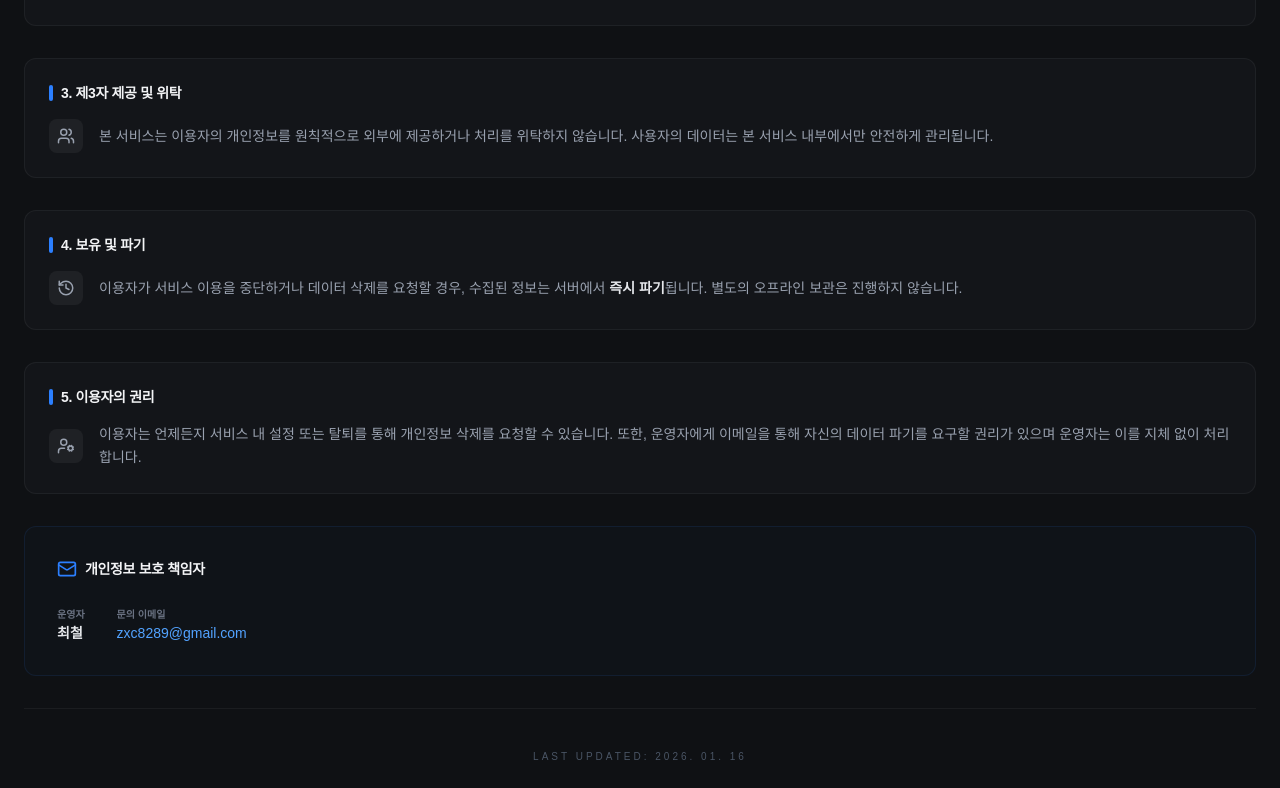
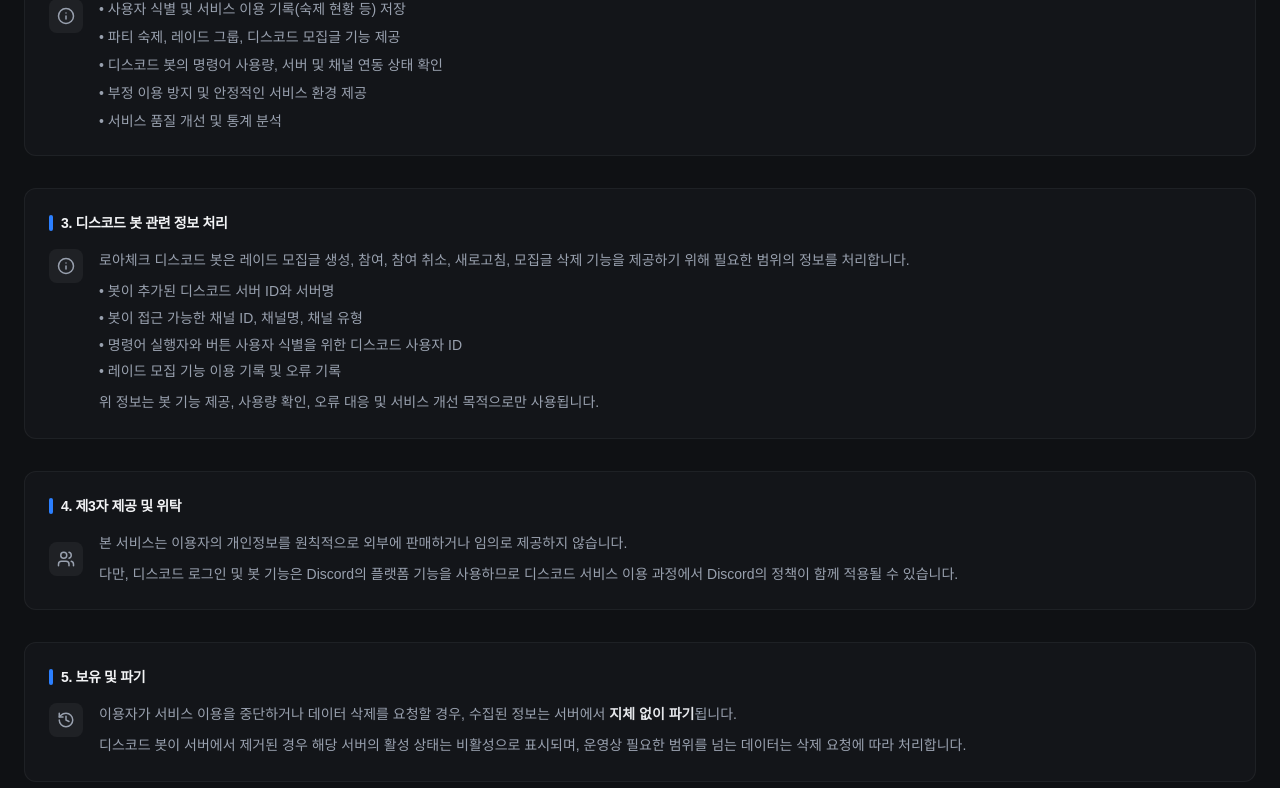
Before and after one commit to zxc8289/lostark_front, a Next.js app: page /privacy in a window 1280 px wide. Shown: the part 652-1440 px from the top of the page. Built offline with nearby package versions, Linux system fonts and the light colour scheme; no server answers; a web font is replaced by a local one.

Commit message:
수정 사항

```diff
--- a/src/app/calculator/weekly-gold/page.tsx
+++ b/src/app/calculator/weekly-gold/page.tsx
@@ -13,6 +13,7 @@ import {
     recommendWeeklyGoldRaids,
     type WeeklyGoldSortMode,
 } from "@/app/lib/calculators/weekly-gold";
+import { getRaidDifficultyLabel } from "@/app/lib/tasks/raid-display";
 
 type CharacterForm = {
     id: string;
@@ -463,7 +464,7 @@ export default function WeeklyGoldCalculatorPage() {
                                                                     key={raid.id}
                                                                     className="rounded-full bg-white/5 px-2.5 py-1 text-xs font-bold text-gray-300"
                                                                 >
-                                                                    {raid.raidName} {raid.difficulty}
+                                                                    {raid.raidName} {getRaidDifficultyLabel(raid.raidName, raid.difficulty)}
                                                                 </span>
                                                             ))
                                                         ) : (
--- a/src/app/components/tasks/tabs/my-tasks/WeeklyIncomeTab.tsx
+++ b/src/app/components/tasks/tabs/my-tasks/WeeklyIncomeTab.tsx
@@ -3,6 +3,7 @@
 import { useMemo } from "react";
 import { useMyTasksCtx } from "@/app/my-tasks/MyTasksContext";
 import { raidInformation, type DifficultyKey } from "@/server/data/raids";
+import { getRaidDifficultyLabel } from "@/app/lib/tasks/raid-display";
 
 type RaidIncomeRow = {
     raidName: string;
@@ -187,7 +188,7 @@ export default function WeeklyIncomeTab() {
                                         <div className="flex flex-wrap justify-center gap-2">
                                             {row.raids.map((raid) => (
                                                 <span key={`${row.name}-${raid.raidName}`} className="rounded-full bg-white/5 px-2.5 py-1 text-xs font-bold text-gray-300">
-                                                    {raid.raidName} {raid.difficulty}
+                                                    {raid.raidName} {getRaidDifficultyLabel(raid.raidName, raid.difficulty)}
                                                 </span>
                                             ))}
                                         </div>
--- a/src/app/privacy/page.tsx
+++ b/src/app/privacy/page.tsx
@@ -35,8 +35,12 @@ export default function PrivacyPage() {
                                 <p className="text-xs text-gray-300">디스코드 UID, 닉네임, 프로필 이미지</p>
                             </div>
                             <div className="p-3 rounded-lg bg-black/20 border border-white/5">
+                                <span className="text-[10px] text-gray-500 font-bold block mb-1">디스코드 봇 이용 시</span>
+                                <p className="text-xs text-gray-300">서버 ID, 서버명, 채널 ID, 채널명, 명령어 및 버튼 사용 기록</p>
+                            </div>
+                            <div className="p-3 rounded-lg bg-black/20 border border-white/5 md:col-span-2">
                                 <span className="text-[10px] text-gray-500 font-bold block mb-1">수집하지 않는 항목</span>
-                                <p className="text-xs text-gray-300">비밀번호, 전화번호, 이메일 등 민감 정보</p>
+                                <p className="text-xs text-gray-300">디스코드 비밀번호, 전화번호, 결제 정보, 개인 메시지 내용 등 민감 정보</p>
                             </div>
                         </div>
                     </div>
@@ -54,9 +58,37 @@ export default function PrivacyPage() {
                         </div>
                         <ul className="space-y-2 text-gray-400">
                             <li>• 사용자 식별 및 서비스 이용 기록(숙제 현황 등) 저장</li>
+                            <li>• 파티 숙제, 레이드 그룹, 디스코드 모집글 기능 제공</li>
+                            <li>• 디스코드 봇의 명령어 사용량, 서버 및 채널 연동 상태 확인</li>
                             <li>• 부정 이용 방지 및 안정적인 서비스 환경 제공</li>
                             <li>• 서비스 품질 개선 및 통계 분석</li>
                         </ul>
+                    </div>
+                </section>
+
+                <section className="p-6 rounded-xl border border-white/5 bg-[#1e2128]/30 space-y-4">
+                    <div className="flex items-center gap-2">
+                        <div className="w-1 h-4 bg-blue-500 rounded-full" />
+                        <h2 className="font-bold text-lg text-gray-100 text-sm uppercase tracking-tight">3. 디스코드 봇 관련 정보 처리</h2>
+                    </div>
+                    <div className="flex items-start gap-4 text-sm">
+                        <div className="p-2 rounded-lg bg-white/5 text-gray-400 shrink-0">
+                            <Info size={18} />
+                        </div>
+                        <div className="space-y-2 text-gray-400 leading-relaxed">
+                            <p>
+                                로아체크 디스코드 봇은 레이드 모집글 생성, 참여, 참여 취소, 새로고침, 모집글 삭제 기능을 제공하기 위해 필요한 범위의 정보를 처리합니다.
+                            </p>
+                            <ul className="space-y-1">
+                                <li>• 봇이 추가된 디스코드 서버 ID와 서버명</li>
+                                <li>• 봇이 접근 가능한 채널 ID, 채널명, 채널 유형</li>
+                                <li>• 명령어 실행자와 버튼 사용자 식별을 위한 디스코드 사용자 ID</li>
+                                <li>• 레이드 모집 기능 이용 기록 및 오류 기록</li>
+                            </ul>
+                            <p>
+                                위 정보는 봇 기능 제공, 사용량 확인, 오류 대응 및 서비스 개선 목적으로만 사용됩니다.
+                            </p>
+                        </div>
                     </div>
                 </section>
 
@@ -64,15 +96,20 @@ export default function PrivacyPage() {
                 <section className="p-6 rounded-xl border border-white/5 bg-[#1e2128]/30 space-y-4">
                     <div className="flex items-center gap-2">
                         <div className="w-1 h-4 bg-blue-500 rounded-full" />
-                        <h2 className="font-bold text-lg text-gray-100 text-sm uppercase tracking-tight">3. 제3자 제공 및 위탁</h2>
+                        <h2 className="font-bold text-lg text-gray-100 text-sm uppercase tracking-tight">4. 제3자 제공 및 위탁</h2>
                     </div>
                     <div className="flex items-center gap-4 text-sm">
                         <div className="p-2 rounded-lg bg-white/5 text-gray-400 shrink-0">
                             <Users size={18} />
                         </div>
-                        <p className="text-gray-400">
-                            본 서비스는 이용자의 개인정보를 원칙적으로 외부에 제공하거나 처리를 위탁하지 않습니다. 사용자의 데이터는 본 서비스 내부에서만 안전하게 관리됩니다.
-                        </p>
+                        <div className="space-y-2 text-gray-400 leading-relaxed">
+                            <p>
+                                본 서비스는 이용자의 개인정보를 원칙적으로 외부에 판매하거나 임의로 제공하지 않습니다.
+                            </p>
+                            <p>
+                                다만, 디스코드 로그인 및 봇 기능은 Discord의 플랫폼 기능을 사용하므로 디스코드 서비스 이용 과정에서 Discord의 정책이 함께 적용될 수 있습니다.
+                            </p>
+                        </div>
                     </div>
                 </section>
 
@@ -80,16 +117,21 @@ export default function PrivacyPage() {
                 <section className="p-6 rounded-xl border border-white/5 bg-[#1e2128]/30 space-y-4">
                     <div className="flex items-center gap-2">
                         <div className="w-1 h-4 bg-blue-500 rounded-full" />
-                        <h2 className="font-bold text-lg text-gray-100 text-sm uppercase tracking-tight">4. 보유 및 파기</h2>
+                        <h2 className="font-bold text-lg text-gray-100 text-sm uppercase tracking-tight">5. 보유 및 파기</h2>
                     </div>
                     {/* items-start를 items-center로 변경 */}
-                    <div className="flex items-center gap-4 text-sm">
+                    <div className="flex items-start gap-4 text-sm">
                         <div className="p-2 rounded-lg bg-white/5 text-gray-400 shrink-0">
                             <History size={18} />
                         </div>
-                        <p className="text-gray-400">
-                            이용자가 서비스 이용을 중단하거나 데이터 삭제를 요청할 경우, 수집된 정보는 서버에서 <span className="text-gray-200 font-bold">즉시 파기</span>됩니다. 별도의 오프라인 보관은 진행하지 않습니다.
-                        </p>
+                        <div className="space-y-2 text-gray-400 leading-relaxed">
+                            <p>
+                                이용자가 서비스 이용을 중단하거나 데이터 삭제를 요청할 경우, 수집된 정보는 서버에서 <span className="text-gray-200 font-bold">지체 없이 파기</span>됩니다.
+                            </p>
+                            <p>
+                                디스코드 봇이 서버에서 제거된 경우 해당 서버의 활성 상태는 비활성으로 표시되며, 운영상 필요한 범위를 넘는 데이터는 삭제 요청에 따라 처리합니다.
+                            </p>
+                        </div>
                     </div>
                 </section>
 
@@ -97,7 +139,7 @@ export default function PrivacyPage() {
                 <section className="p-6 rounded-xl border border-white/5 bg-[#1e2128]/30 space-y-4">
                     <div className="flex items-center gap-2">
                         <div className="w-1 h-4 bg-blue-500 rounded-full" />
-                        <h2 className="font-bold text-lg text-gray-100 text-sm uppercase tracking-tight">5. 이용자의 권리</h2>
+                        <h2 className="font-bold text-lg text-gray-100 text-sm uppercase tracking-tight">6. 이용자의 권리</h2>
                     </div>
                     <div className="flex items-center gap-4 text-sm">
                         <div className="p-2 rounded-lg bg-white/5 text-gray-400 shrink-0">
@@ -130,7 +172,7 @@ export default function PrivacyPage() {
 
             {/* 하단 안내 */}
             <div className="text-center pt-10 border-t border-white/5">
-                <p className="text-[10px] text-gray-600 uppercase tracking-[0.3em]">Last Updated: 2026. 01. 16</p>
+                <p className="text-[10px] text-gray-600 uppercase tracking-[0.3em]">Last Updated: 2026. 07. 14</p>
             </div>
         </div>
     );
--- a/src/app/terms/page.tsx
+++ b/src/app/terms/page.tsx
@@ -46,8 +46,28 @@ export default function TermsPage() {
                             <CheckCircle size={18} />
                         </div>
                         <p className="text-gray-400 leading-relaxed">
-                            서비스는 로스트아크 공식 API를 활용한 데이터 조회 기능을 제공하며, 개인 프로젝트의 특성상 운영자의 사정에 따라 사전 고지 없이 서비스가 변경되거나 중단될 수 있습니다.
+                            서비스는 로스트아크 공식 API를 활용한 데이터 조회, 숙제 관리, 레이드 그룹 관리, 계산기, 디스코드 봇 연동 기능을 제공합니다. 개인 프로젝트의 특성상 운영자의 사정에 따라 사전 고지 없이 서비스가 변경되거나 중단될 수 있습니다.
                         </p>
+                    </div>
+                </section>
+
+                <section className="p-6 rounded-xl border border-white/5 bg-[#1e2128]/30 space-y-4">
+                    <div className="flex items-center gap-2">
+                        <div className="w-1 h-4 bg-blue-500 rounded-full" />
+                        <h2 className="font-bold text-lg text-gray-100 text-sm uppercase tracking-tight">제 3 조 (디스코드 봇 이용)</h2>
+                    </div>
+                    <div className="flex items-start gap-4 text-sm">
+                        <div className="p-2 rounded-lg bg-white/5 text-gray-400 shrink-0">
+                            <CheckCircle size={18} />
+                        </div>
+                        <div className="space-y-2 text-gray-400 leading-relaxed">
+                            <p>
+                                로아체크 디스코드 봇은 웹사이트에서 생성한 파티 및 레이드 그룹을 디스코드 채널에 모집글로 등록하고, 참여, 참여 취소, 새로고침, 모집글 삭제 기능을 제공합니다.
+                            </p>
+                            <p>
+                                봇을 디스코드 서버에 추가하는 사용자는 해당 서버에서 봇을 사용할 권한이 있어야 하며, 서버 운영 정책과 Discord 이용약관을 함께 준수해야 합니다.
+                            </p>
+                        </div>
                     </div>
                 </section>
 
@@ -55,7 +75,7 @@ export default function TermsPage() {
                 <section className="p-6 rounded-xl border border-white/5 bg-[#1e2128]/30 space-y-4">
                     <div className="flex items-center gap-2">
                         <div className="w-1 h-4 bg-blue-500 rounded-full" />
-                        <h2 className="font-bold text-lg text-gray-100 text-sm uppercase tracking-tight">제 3 조 (책임의 제한)</h2>
+                        <h2 className="font-bold text-lg text-gray-100 text-sm uppercase tracking-tight">제 4 조 (책임의 제한)</h2>
                     </div>
                     <div className="flex items-center gap-4 text-sm">
                         <div className="p-2 rounded-lg bg-white/5 text-amber-500 shrink-0">
@@ -67,11 +87,29 @@ export default function TermsPage() {
                     </div>
                 </section>
 
+                <section className="p-6 rounded-xl border border-white/5 bg-[#1e2128]/30 space-y-4">
+                    <div className="flex items-center gap-2">
+                        <div className="w-1 h-4 bg-blue-500 rounded-full" />
+                        <h2 className="font-bold text-lg text-gray-100 text-sm uppercase tracking-tight">제 5 조 (이용자의 의무)</h2>
+                    </div>
+                    <div className="flex items-start gap-4 text-sm">
+                        <div className="p-2 rounded-lg bg-white/5 text-amber-500 shrink-0">
+                            <AlertTriangle size={18} />
+                        </div>
+                        <ul className="space-y-2 text-gray-400 leading-relaxed">
+                            <li>• 이용자는 서비스와 디스코드 봇을 정상적인 목적 범위 내에서 이용해야 합니다.</li>
+                            <li>• 타인의 계정, 캐릭터, 파티 정보를 무단으로 조작하거나 허위 정보를 입력해서는 안 됩니다.</li>
+                            <li>• 봇 명령어, 버튼, API 요청을 과도하게 반복하여 서비스 운영을 방해해서는 안 됩니다.</li>
+                            <li>• 운영자는 부정 이용, 악의적 사용, 서비스 안정성 저해 행위가 확인될 경우 이용 제한 또는 데이터 삭제 등의 조치를 할 수 있습니다.</li>
+                        </ul>
+                    </div>
+                </section>
+
                 {/* 제 4 조 (저작권) */}
                 <section className="p-6 rounded-xl border border-white/5 bg-[#1e2128]/30 space-y-4">
                     <div className="flex items-center gap-2">
                         <div className="w-1 h-4 bg-blue-500 rounded-full" />
-                        <h2 className="font-bold text-lg text-gray-100 text-sm uppercase tracking-tight">제 4 조 (저작권)</h2>
+                        <h2 className="font-bold text-lg text-gray-100 text-sm uppercase tracking-tight">제 6 조 (저작권)</h2>
                     </div>
                     <div className="flex items-center gap-4 text-sm">
                         <div className="p-2 rounded-lg bg-white/5 text-gray-400 shrink-0">
@@ -87,11 +125,14 @@ export default function TermsPage() {
                 <section className="p-8 rounded-xl border border-blue-500/10 bg-blue-500/[0.02] space-y-6">
                     <div className="flex items-center gap-2">
                         <Calendar size={20} className="text-blue-500" />
-                        <h2 className="font-black text-gray-100 text-sm uppercase tracking-tight">서비스 시행일</h2>
+                        <h2 className="font-black text-gray-100 text-sm uppercase tracking-tight">시행일 및 문의</h2>
                     </div>
-                    <div className="flex items-center gap-4 text-sm">
+                    <div className="space-y-2 text-sm">
                         <p className="text-gray-400 leading-relaxed">
-                            본 약관은 <span className="text-blue-400 font-bold">2026년 1월 16일</span>부터 시행됩니다.
+                            본 약관은 <span className="text-blue-400 font-bold">2026년 7월 14일</span>부터 시행됩니다.
+                        </p>
+                        <p className="text-gray-400 leading-relaxed">
+                            서비스 이용과 관련한 문의는 <span className="text-blue-400 font-bold">zxc8289@gmail.com</span>으로 연락할 수 있습니다.
                         </p>
                     </div>
                 </section>
@@ -99,7 +140,7 @@ export default function TermsPage() {
 
             {/* 하단 안내 */}
             <div className="text-center pt-10 border-t border-white/5">
-                <p className="text-[10px] text-gray-600 uppercase tracking-[0.3em]">Last Updated: 2026. 01. 16</p>
+                <p className="text-[10px] text-gray-600 uppercase tracking-[0.3em]">Last Updated: 2026. 07. 14</p>
             </div>
         </div>
     );
```
Also changed, not shown: src/app/lib/tasks/raid-display.ts (added, +9 -0 lines).
